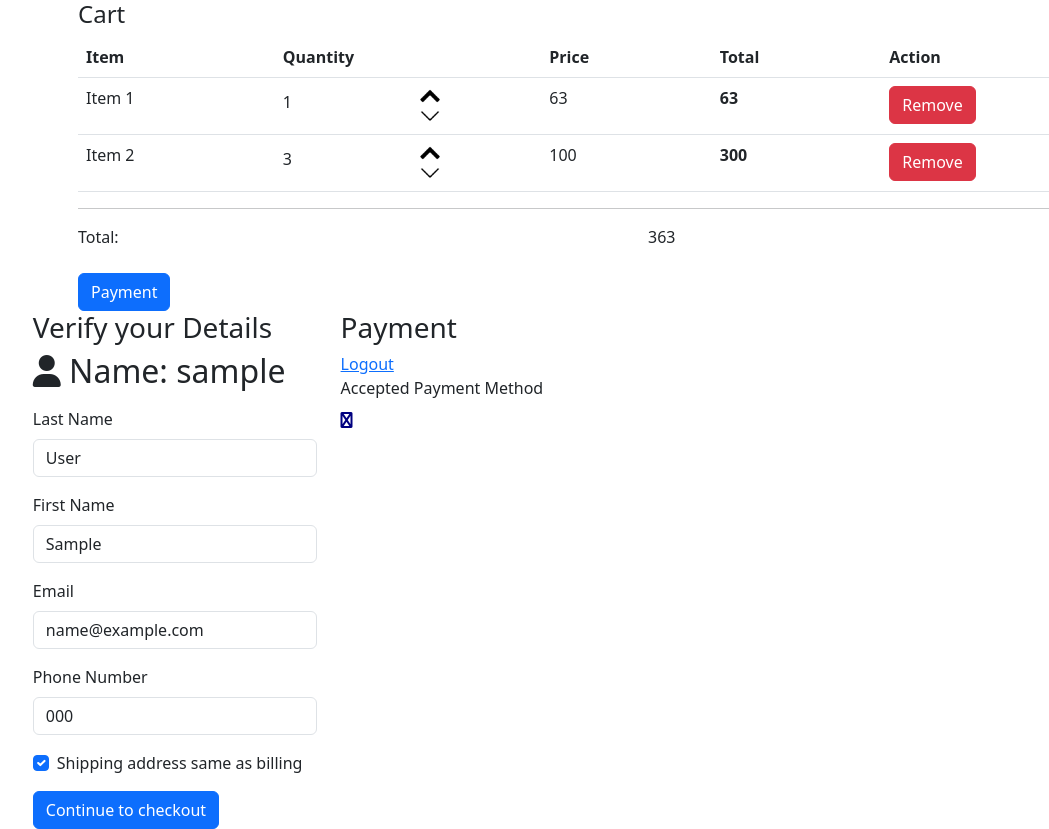
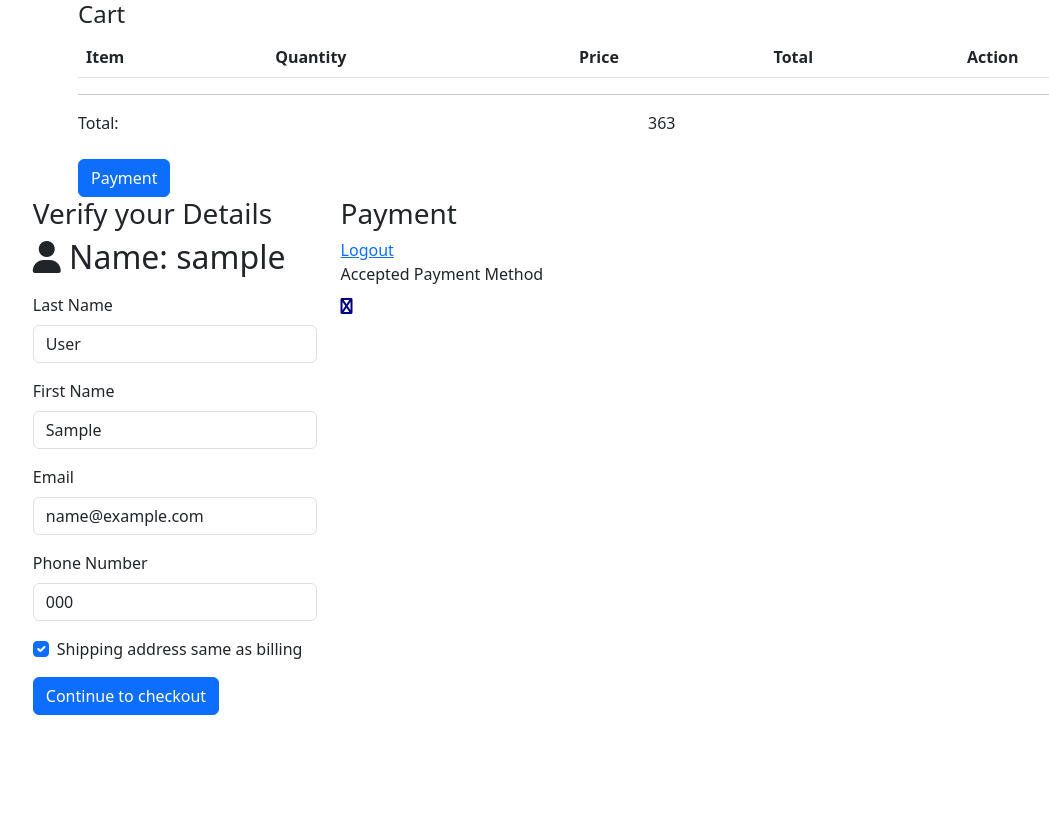
Before and after one commit to Antoney20/checkout-page, a Django app: page /app/checkout in a window 1280 px wide. Shown: the whole page, without its empty margins (4-1053 px from the left). After the commit the page ends 715 px from the top, so only its background shows below. Run offline with Django 4.2, Linux system fonts and the light colour scheme; a user stored in the database is signed in; tables that the repository leaves empty hold one stand-in row (values such as "Sample post"); lists and menus that the app fills with data are empty; some libraries are stand-ins or nearby versions.

Commit message:
accessing items from db

```diff
--- a/mpesa_appp/models.py
+++ b/mpesa_appp/models.py
@@ -1,6 +1,6 @@
 from django.db import models
 from django.contrib.auth.models import AbstractUser
-
+from django.conf import settings
 
 
 
@@ -19,6 +19,7 @@ class Registration(AbstractUser):
     def __str__(self):
         return f"{self.first_name} {self.last_name}"
 class Item(models.Model):
+    username= models.ForeignKey(Registration, on_delete=models.CASCADE)
     name = models.CharField(max_length=255)
     quantity = models.PositiveIntegerField()
     price = models.DecimalField(max_digits=8, decimal_places=2)
--- a/mpesa_appp/templates/mpesa_appp/Checkout.html
+++ b/mpesa_appp/templates/mpesa_appp/Checkout.html
@@ -42,13 +42,16 @@
             </tr>
           </thead>
           <tbody id="item-container">
+            {% for item in items %}
             <tr class="item-row mb-2">
-              <td>Item 1</td>
               <td>
-                {% load static %}
+                <img src="{{ item.item_image.url }}" alt="{{ item.name }}">
+                {{ item.name }}
+              </td>
+              <td>
                 <div class="row">
                   <div class="col-sm-6 mt-1">
-                    <span type="number" name="quantity" id="quantity">1</span>
+                    <span type="number" name="quantity" id="quantity">{{ item.quantity }}</span>
                   </div>
                   <div class="col-sm-6 d-flex align-items-center">
                     <div class="arrow-container">
@@ -59,44 +62,19 @@
                 </div>
               </td>
               <td>
-                <span class="col-sm-6 mt-2" name="price" id="price">63</span>
+                <span class="col-sm-6 mt-2" name="price" id="price">{{ item.price }}</span>
               </td>
               <td>
-                <span class="item-totals" id="item_totals">63</span>
+                <span class="item-totals" id="item_totals">{{ item.price }}</span>
               </td>
               <td>
                 <button class="btn btn-danger remove" id="remove">Remove</button>
               </td>
             </tr>
-            <tr class="item-row mb-2">
-              <td>Item 2</td>
-              <td>
-                {% load static %}
-                <div class="row">
-                  <div class="col-sm-6 mt-1">
-                    <span type="number" name="quantity" id="quantity">3</span>
-                  </div>
-                  <div class="col-sm-6 d-flex align-items-center">
-                    <div class="arrow-container">
-                      <img src="{% static 'assets/img/arrow-up.png' %}" alt="increase" name="increase" id="increase" class="arrow">
-                      <img src="{% static 'assets/img/arrow-down.png' %}" alt="decrease" name="decrease" id="decrease" class="arrow">
-                    </div>
-                  </div>
-                </div>
-              </td>
-              <td>
-                <span class="col-sm-6 mt-2" name="price" id="price">100</span>
-              </td>
-              <td>
-                <span class="item-totals" id="item_totals">300</span>
-              </td>
-              <td>
-                <button class="btn btn-danger remove" id="remove">Remove</button>
-              </td>
-            </tr>
+            {% endfor %}
           </tbody>
+        </table>
 
-        </table>
         <hr>
         <div class="row">
           <div class="col-6">Total:</div>
--- a/mpesa_appp/views.py
+++ b/mpesa_appp/views.py
@@ -6,7 +6,7 @@ from django.contrib.auth import logout
 import requests
 # Create your views here.
 from django.http import HttpResponse
-from .models import Registration
+from .models import Registration, Item
 def index(request):
     return render(request, 'mpesa_appp/test.html')
 
@@ -38,7 +38,6 @@ def logout_user(request):
 
 @login_required
 def checkout(request):
-    # Fetch the user's data from the database
     user = request.user
     # Access the user's fields
     first_name = user.first_name
@@ -46,6 +45,22 @@ def checkout(request):
     email = user.email
     phone_number = user.phone_number
     profile_image = user.profile_image
+    items = Item.objects.filter(username=user.id)
+    print("*************")
+    for item in items:
+        print("Name:", item.name)
+        print("Quantity:", item.quantity)
+        print("Price:", item.price)
+        print("*************")
+    #pass items to checkout
+    context = {
+        'first_name': first_name,
+        'last_name': last_name,
+        'email': email,
+        'phone_number': phone_number,
+        'profile_image': profile_image,
+        'items': items
+    }
     return render(request, 'mpesa_appp/Checkout.html')
 
 def register(request):
```
Also changed, not shown: item/images/audi.jpg (added), item/images/bmw.jpg (added), item/images/hp.jpg (added), mpesa_appp/migrations/0008_delete_item.py (added), mpesa_appp/migrations/0009_item.py (added), mpesa_appp/migrations/0010_delete_item.py (added), mpesa_appp/migrations/0011_item.py (added).
